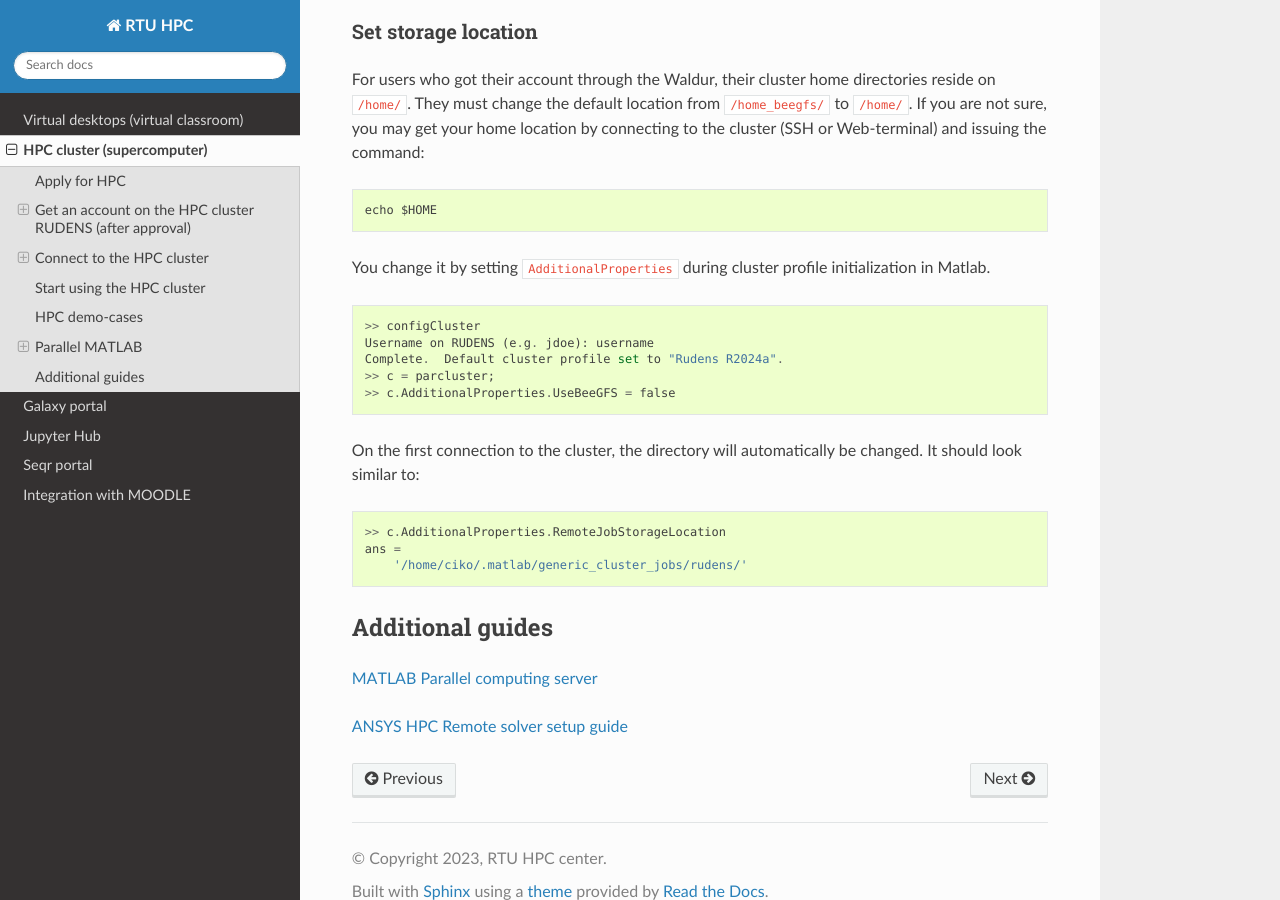
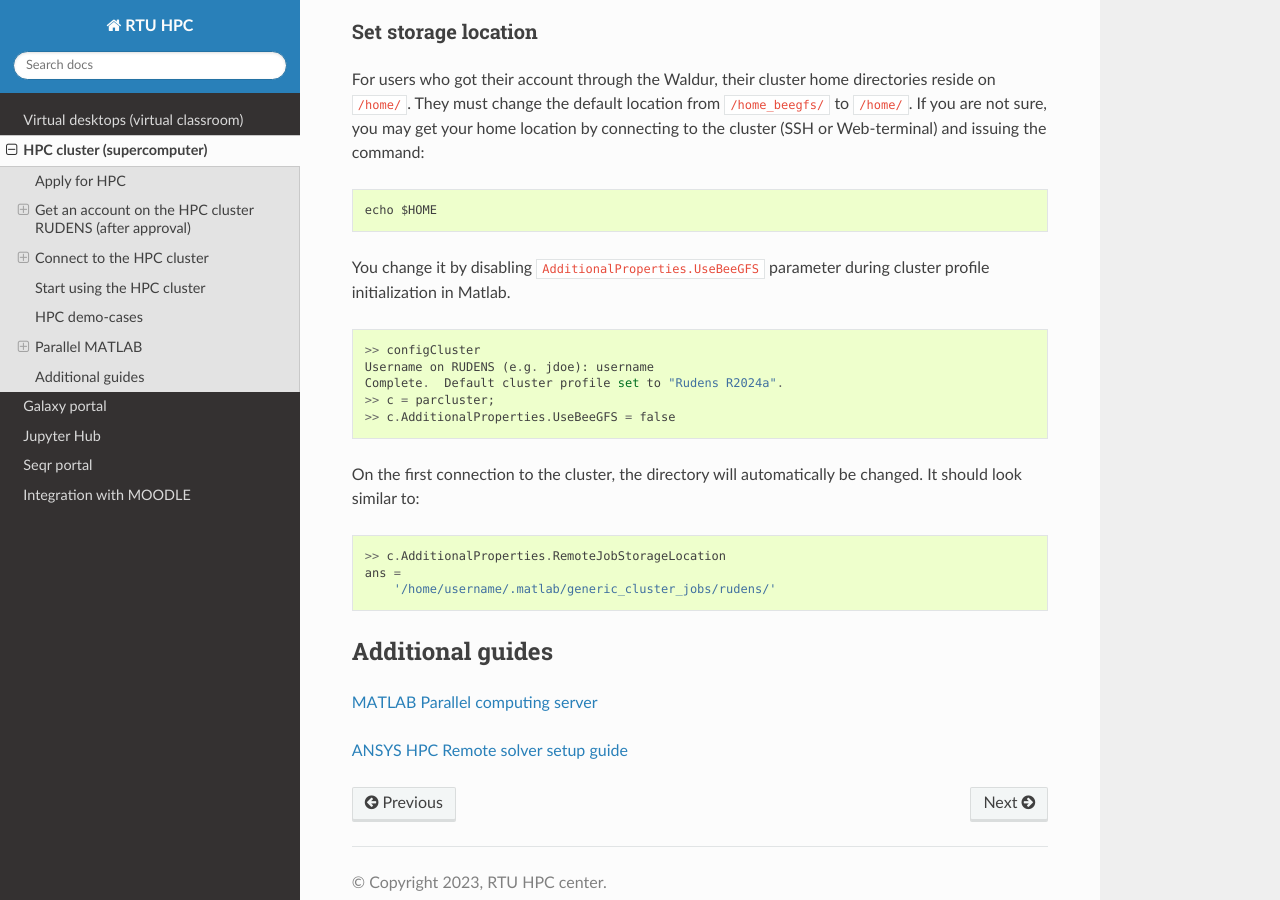
Before and after one commit to rtuhpc/hpc-platform, a Sphinx documentation site: the page built from doc/hpc.md, in a window 1280 px wide and 900 px high, scrolled down 15492 px. Built offline with Sphinx 7.4.7 and the Read the Docs theme 3.1.0, drawn with Linux system fonts in a browser that asks for light colours.

Commit message:
Update hpc.md

````diff
--- a/doc/hpc.md
+++ b/doc/hpc.md
@@ -147,7 +147,7 @@ For users who got their account through the Waldur, their cluster home directori
 ```
 echo $HOME
 ```
-You change it by setting `AdditionalProperties` during cluster profile initialization in Matlab.
+You change it by disabling `AdditionalProperties.UseBeeGFS` parameter during cluster profile initialization in Matlab.
 ```
 >> configCluster
 Username on RUDENS (e.g. jdoe): username
@@ -159,7 +159,7 @@ On the first connection to the cluster, the directory will automatically be chan
 ```
 >> c.AdditionalProperties.RemoteJobStorageLocation
 ans =
-    '/home/ciko/.matlab/generic_cluster_jobs/rudens/'
+    '/home/username/.matlab/generic_cluster_jobs/rudens/'
 ```
 
 ## Additional guides
````
